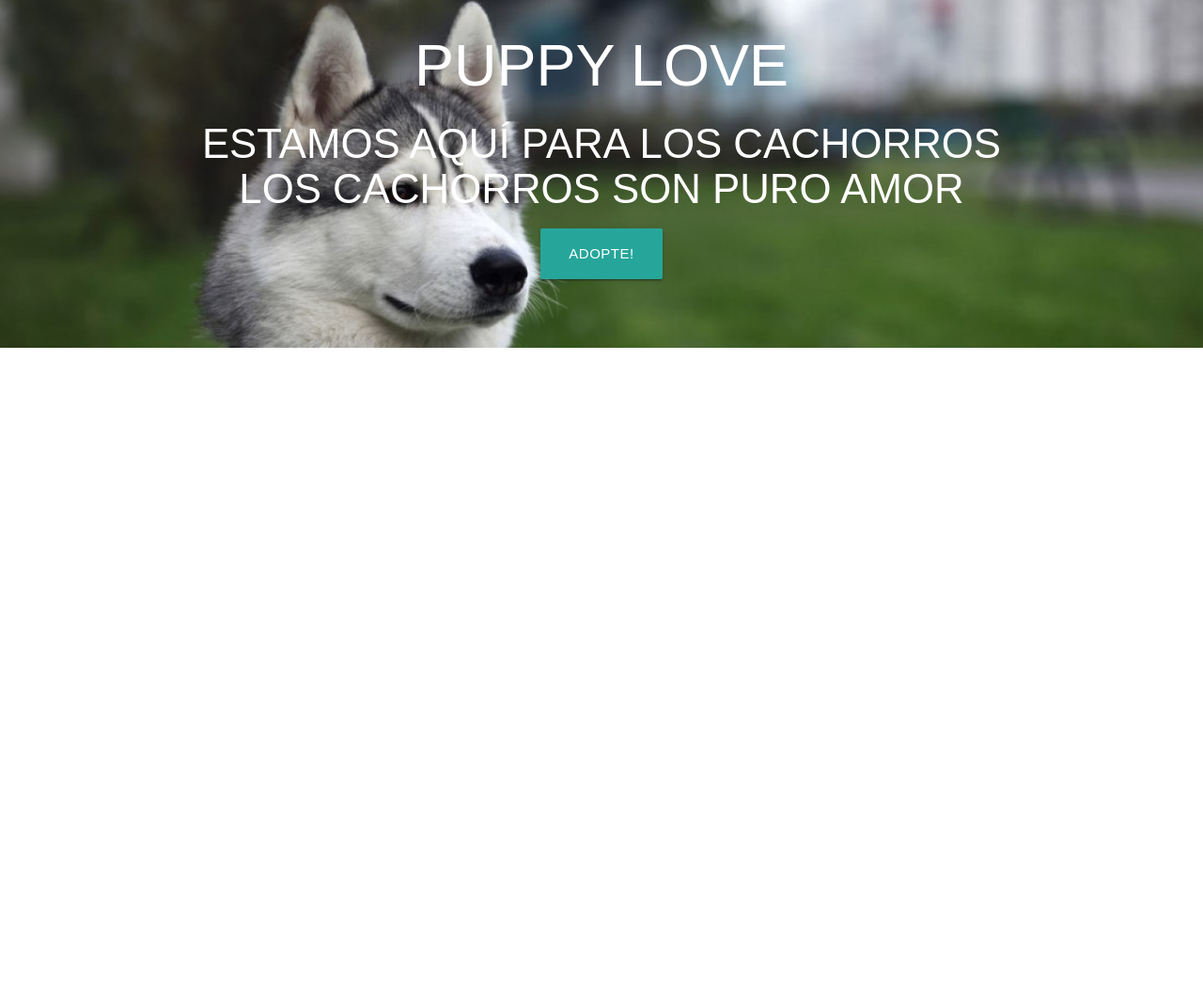
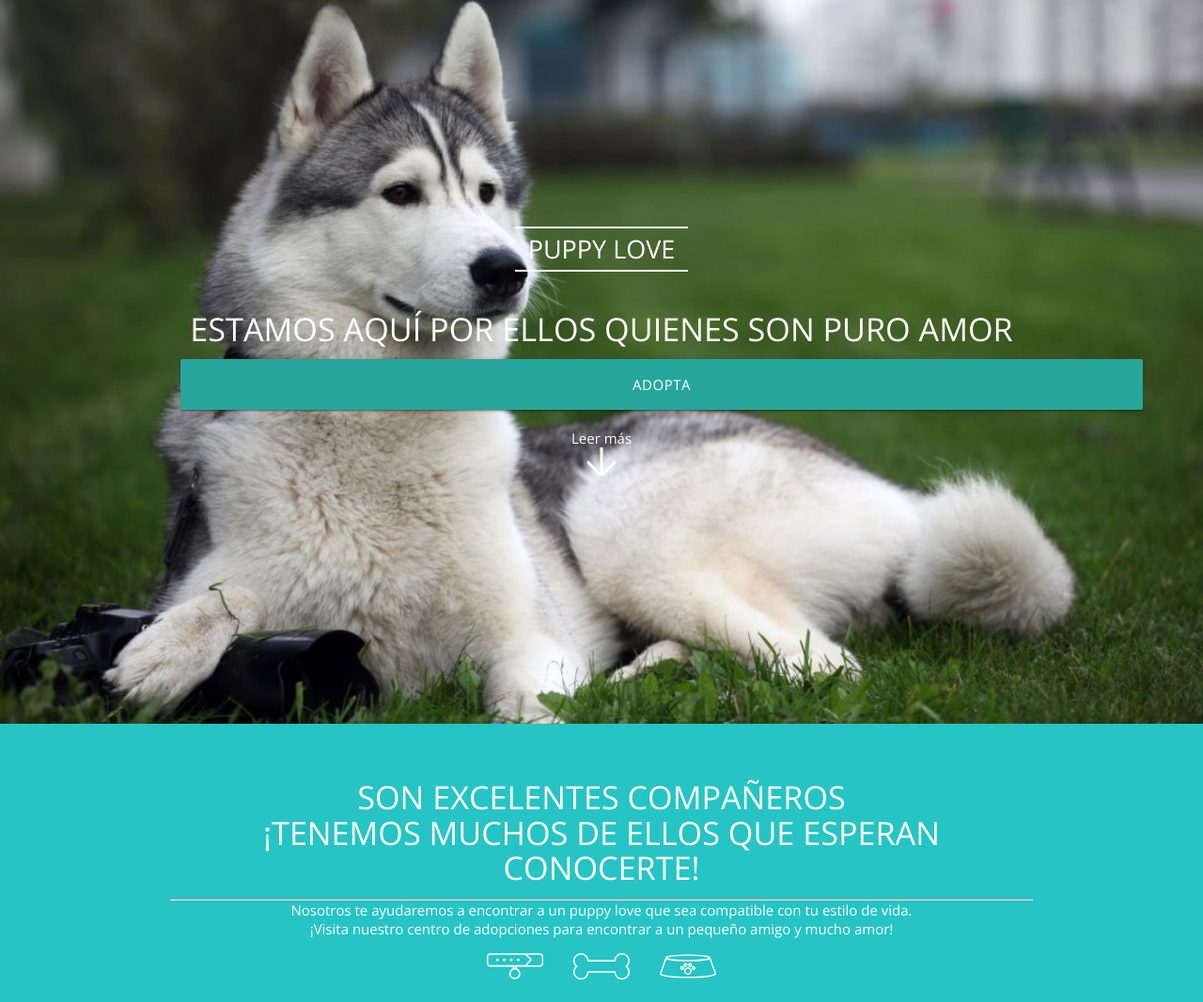
Before and after one commit to mgmp2/PuppyLove, a plain HTML site: page index.html in a window 1280 px wide. Shown: the part 30-1096 px from the top of the page at 94% size. Before the commit the page ends 800 px from the top, so only its background shows below. Drawn offline with nearby package versions, Linux system fonts and the light colour scheme.

Commit message:
avanced to description for puppys

```diff
--- a/index.html
+++ b/index.html
@@ -12,19 +12,73 @@
 </head>
 <body>
   <section id="banner">
-    <div class="container center-align">
+    <div class="container ">
       <div class="row">
         <div class="col s12">
           <h1>PUPPY LOVE</h1>
-          <h3>ESTAMOS AQUÍ PARA LOS CACHORROS LOS CACHORROS SON PURO AMOR </h3>
-          <a class="waves-effect waves-light btn-large">ADOPTE!</a>
+          <h4>ESTAMOS AQUÍ POR ELLOS QUIENES SON PURO AMOR </h4>
+          <a class="waves-effect waves-light btn-large">ADOPTA</a>
         </div>
       </div>
-      <div class="row"></div>
+      <div class="row">
+        <div class="col s12 hide-on-small-only">
+          <p>Leer más</p>
+          <img src="assets/images/icons/arrow.svg" alt="arrow down">
+        </div>
+
+      </div>
     </div>
   </section>
-  <section id=""></section>
-  <section id=""></section>
+  <section id="info">
+    <div class="container">
+      <div class="row ">
+        <div class="col s12">
+          <h4>SON EXCELENTES COMPAÑEROS <br>
+          ¡TENEMOS MUCHOS DE ELLOS QUE ESPERAN CONOCERTE!</h4>
+        </div>
+        <hr>
+        <div class="col s12">
+          <p>Nosotros te ayudaremos a encontrar a un puppy love que sea compatible con tu estilo de vida.
+          <br>¡Visita nuestro centro de adopciones para encontrar a un pequeño amigo y mucho amor!</p>
+        </div>
+        <div class="col s12">
+          <img src="assets/images/icons/collar.svg" alt="bars for puppys">
+          <img src="assets/images/icons/bone.svg" alt="bars for puppys">
+          <img src="assets/images/icons/pet-plate.svg" alt="plate for puppys">
+        </div>
+      </div>
+    </div>
+
+  </section>
+  <section id="description">
+    <img src="assets/images/pic01.jpg" alt="puppy rescatados">
+    <div class="container">
+      <div class="row">
+        <div class="col s12">
+          <h4>RESCATADOS</h4>
+          <p>Fueron rescatadps del abandono o una mala crianza. Todos ellos han pasado por un proceso de socialización en los albergues, lo que garantiza su recuperación.</p>
+        </div>
+      </div>
+    </div>
+    <img src="assets/images/pic02.jpg" alt="puppy únicos">
+    <div class="container">
+      <div class="row">
+        <div class="col s12">
+          <h4>ÚNICOS</h4>
+          <p>Todos son sobrevivientes, son héroes con historias y experiencias que lo hacen únicos.</p>
+        </div>
+      </div>
+    </div>
+    <img src="assets/images/pic03.jpg" alt="puppy nobles">
+    <div class="container">
+      <div class="row">
+        <div class="col s12">
+          <h4>NOBLES</h4>
+          <p>Un Puppy Love agradecerá siempre poder compartir su vida a tu lado. Será un amigo fiel que te acompañará y alegrará tus días.</p>
+        </div>
+      </div>
+    </div>
+  </section>
   <section id=""></section>
   <section id=""></section>
   <footer></footer>
--- a/src/main.scss
+++ b/src/main.scss
@@ -1,24 +1,71 @@
+@import url('https://fonts.googleapis.com/css?family=Open+Sans');
 * {
   box-sizing: border-box;
   margin: 0;
   padding: 0;
+  font-family: 'Open Sans', sans-serif;
+  color: #fff;
+  text-align: center;
+}
+/*
+colors
+*/
+$color-info: rgb(38, 196, 196);
+$color-description: rgba(48, 42, 50, 0.82);
+/*
+GENERAL
+*/
+section {
+  padding-top: 42px;
+  padding-bottom: 42px;
+}
+h1{
+  border-top: 2px solid #fff;
+  border-bottom: 2px solid #fff;
+  display: inline-block;
+  padding: 7px 14px;
+  font-size: 1.8rem;
 }
 
-
 #banner {
-  height: 50vh;
+  height: 56vh;
   background-image: url("../images/pic05.jpg");
-  background-attachment: fixed;
+  // background-attachment: fixed;
   background-repeat: no-repeat;
+  background-position: center;
   background-size: cover;
-  background-position: center;
+  -webkit-background-size: cover;
+  -moz-background-size: cover;
+  -o-background-size: cover;
   display: flex;
   align-items: center;
   justify-content: center;
   flex-direction: column;
-  color: #fff;
+  a.waves-effect.waves-light.btn-large {
+    width: 80vw;
+  }
 }
-
+#info {
+  background: $color-info;
+  height: 60vh;
+  h3 {
+    margin: 0;
+    font-size: 1.5rem;
+    line-height: 1.5;
+    font-weight: 700;
+  }
+  img {
+    margin-right: 14px;
+    margin-left: 14px;
+  }
+}
+#description {
+  background: $color-description;
+  padding: 0;
+  img {
+    width: 96.5vw;
+  }
+}
 /*
 TABLET
 */
@@ -29,7 +76,9 @@ laptop
 */
 @media (min-width: 992px) {
   #banner {
+    height: 100vh;
     background-image: url("../images/banner.jpg");
+    background-attachment: fixed;
   }
 
 }
```
Also changed, not shown: assets/css/main.css, 3 other files.
